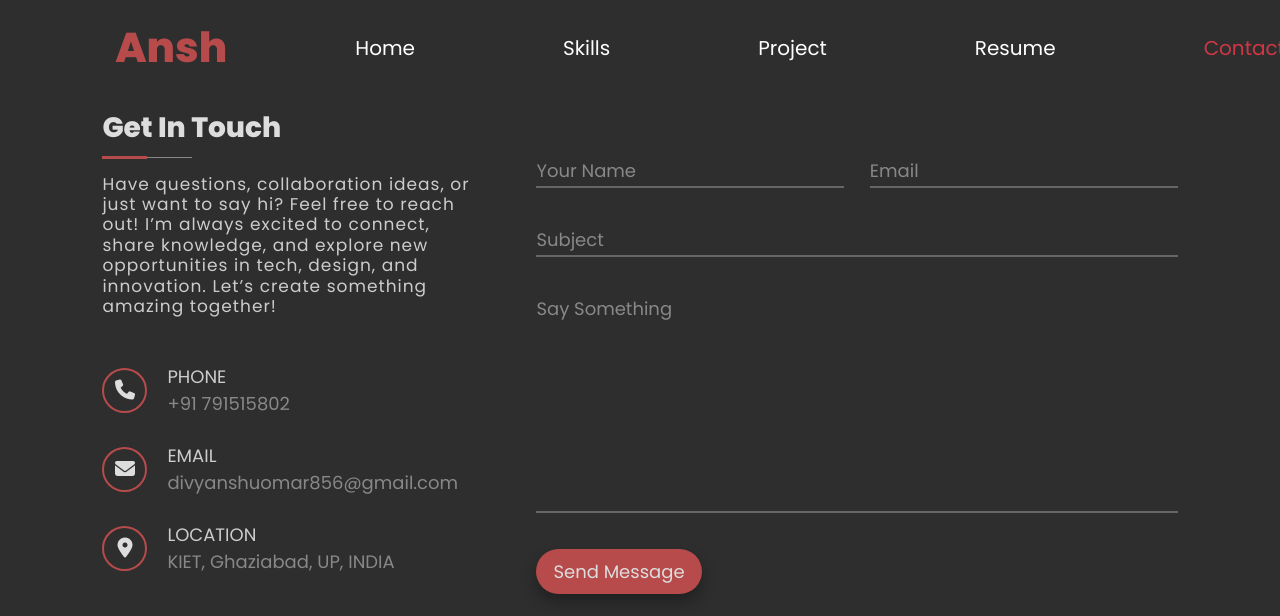
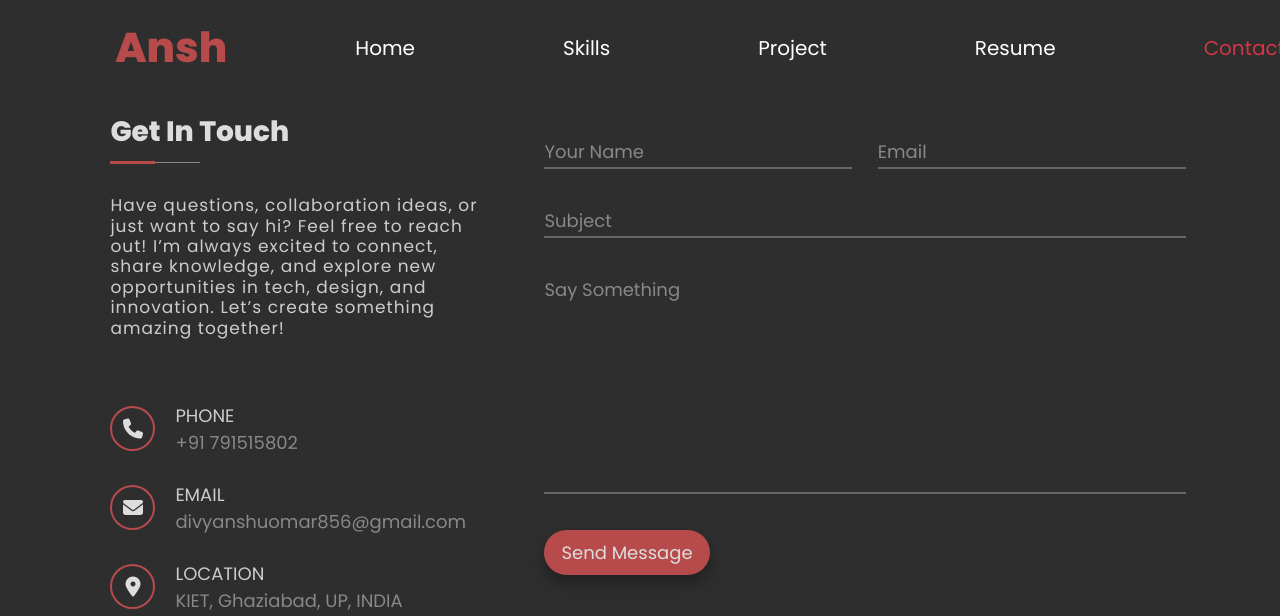
Before and after one commit to improperboy/portfolio, a plain HTML site: page ContactSection.html in a window 1280 px wide. Shown: the top 616 px of the page. Drawn offline with Linux system fonts and the light colour scheme.

Commit message:
Update contact.css

```diff
--- a/css/contact.css
+++ b/css/contact.css
@@ -1,5 +1,5 @@
 * {
-	margin: 0;
+
 	padding: 0;
 	box-sizing: border-box;
 	font-family: 'Poppins', sans-serif;
@@ -13,7 +13,7 @@ body {
 }
 
 header {
-	margin-top: 0;
+backdrop-filter: blur(10px);
 	position: fixed;
 	top: 0;
 	left: 0;
```
